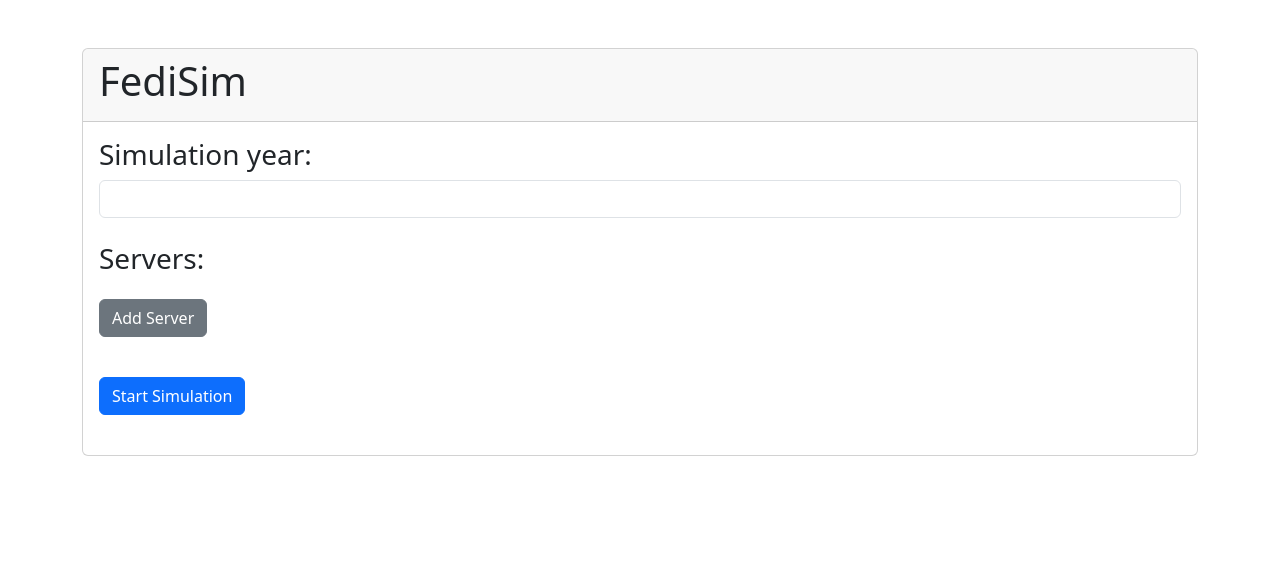
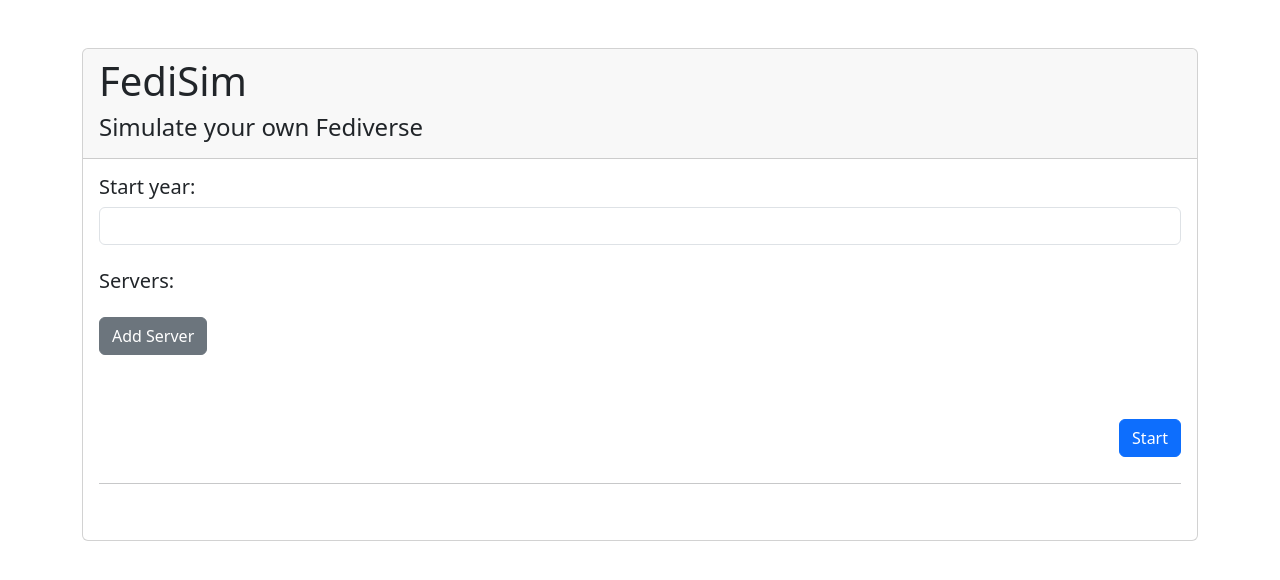
Before and after one commit to bluebbberry/FediSimUI, an Angular app: page / in a window 1280 px wide. Shown: the top 580 px of the page. Built offline with nearby package versions, Linux system fonts and the light colour scheme.

Commit message:
feat: further increase styling

```diff
--- a/src/app/src/components/simulation/simulation.component.html
+++ b/src/app/src/components/simulation/simulation.component.html
@@ -2,18 +2,19 @@
   <div class="card">
     <div class="card-header">
       <h1>FediSim</h1>
+      <h4>Simulate your own Fediverse</h4>
     </div>
 
     <div class="card-body">
       <div class="form-group">
-        <h3 for="year">Simulation year:</h3>
+        <h5 for="year">Start year:</h5>
         <input type="number" [(ngModel)]="fediverseState.year" class="form-control" id="year">
       </div>
 
       <br>
 
       <div class="form-group">
-        <h3 for="servers">Servers:</h3>
+        <h5 for="servers">Servers:</h5>
         <div *ngFor="let server of fediverseState.servers; let index = index">
           <div class="row">
              <div class="col-md-6">
@@ -24,23 +25,26 @@
             </div>
           </div>
         </div>
+        <button class="btn btn-secondary mt-3" (click)="addServer()">Add Server</button>
       </div>
-      <button class="btn btn-secondary mt-3" (click)="addServer()">Add Server</button>
 
       <br><br>
 
       <div class="mt-3">
-        <button class="btn btn-primary mr-2" (click)="startSimulation()" *ngIf="!isLoadingSimulationResult">Start Simulation</button>
+        <button class="btn btn-primary mr-2" (click)="startSimulation()" style="float: right;" *ngIf="!isLoadingSimulationResult">Start</button>
       </div>
-      <div *ngIf="isLoadingSimulationResult">
+      <div *ngIf="isLoadingSimulationResult" style="float: right;">
         Loading ...
       </div>
 
       <br>
+      <br>
+      <hr>
+      <br>
 
       <div class="card shadow mb-4" *ngIf="fediverseHistoryResult">
         <div class="card-header py-3">
-          <h6 class="m-0 font-weight-bold text-primary">Simulation of Fediverse History</h6>
+          <h6 class="m-0 font-weight-bold text-primary">Fediverse History Simulation</h6>
         </div>
         <div class="card-body">
           <div *ngFor="let fediverseState of fediverseHistoryResult?.fediverseStates; let index = index">
@@ -69,8 +73,6 @@
           </div>
         </div>
       </div>
-
-
     </div>
   </div>
 </div>
--- a/src/index.html
+++ b/src/index.html
@@ -2,7 +2,7 @@
 <html lang="en">
 <head>
   <meta charset="utf-8">
-  <title>FediSim2</title>
+  <title>FediSim</title>
   <base href="/">
   <meta name="viewport" content="width=device-width, initial-scale=1">
   <link rel="icon" type="image/x-icon" href="favicon.ico">
```
